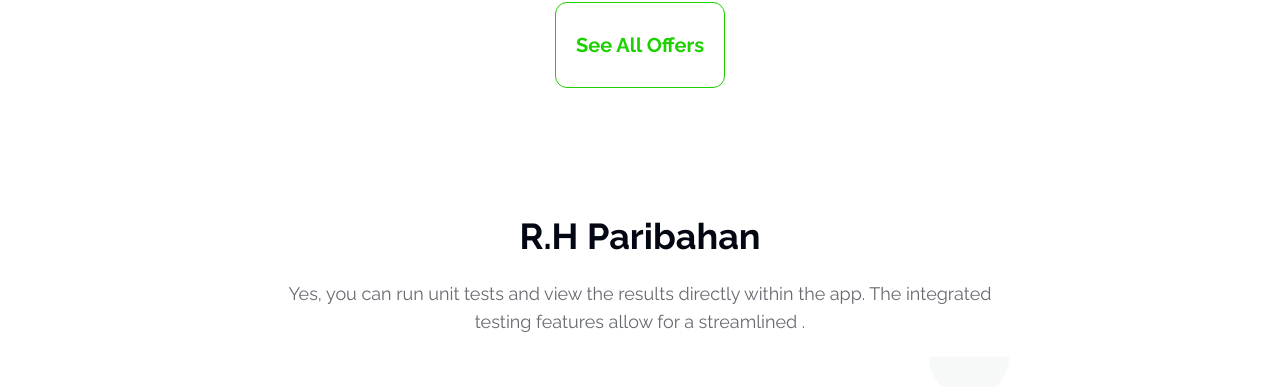
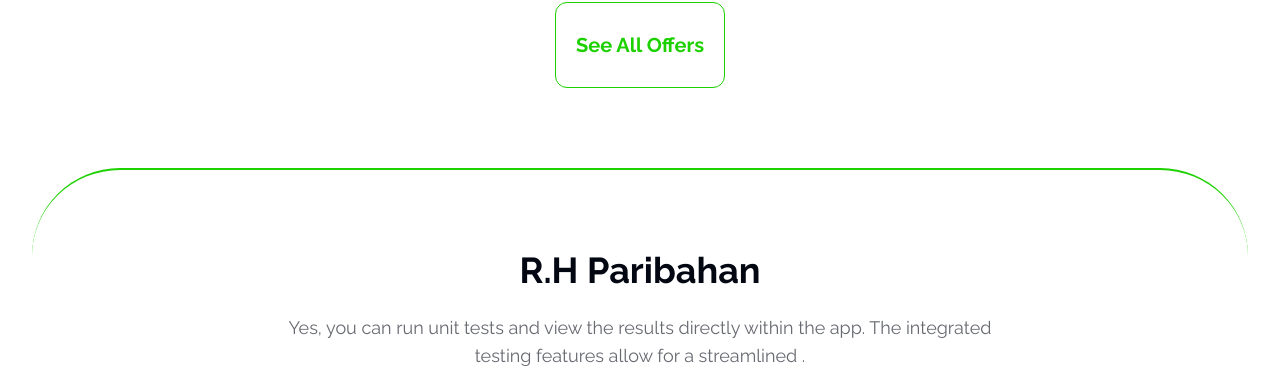
Before and after one commit to rajuAhmed90/buy-bus-ticket, a plain HTML site: page index.html in a window 1280 px wide. Shown: the part 1060-1447 px from the top of the page. Drawn offline with nearby package versions, Linux system fonts and the light colour scheme.

Commit message:
green border done

```diff
--- a/index.html
+++ b/index.html
@@ -66,7 +66,7 @@
   </header>
 
   <!-- main start here -->
-  <main class="mx-auto container px-8">
+  <main class="mx-auto container px-8 ">
     <!-- Best offers section start here -->
     <section class="mt-24">
       <h1 class="text-[#030712] font-bold text-4xl text-center">Best offers for you</h1>
@@ -112,7 +112,7 @@
     </section>
 
     <!-- P.H Paribahan section -->
-    <section class="mt-32" id="paribahan-section">
+    <section class="mt-20 pt-20 border-t-2 border-[#1DD100] rounded-[88px]" id="paribahan-section">
       <div class="text-center">
         <h1 class="text-[#030712] text-4xl font-bold">R.H Paribahan</h1>
         <p class="mt-6 text-[#03071299] text-lg font-normal">Yes, you can run unit tests and view the results directly
```
